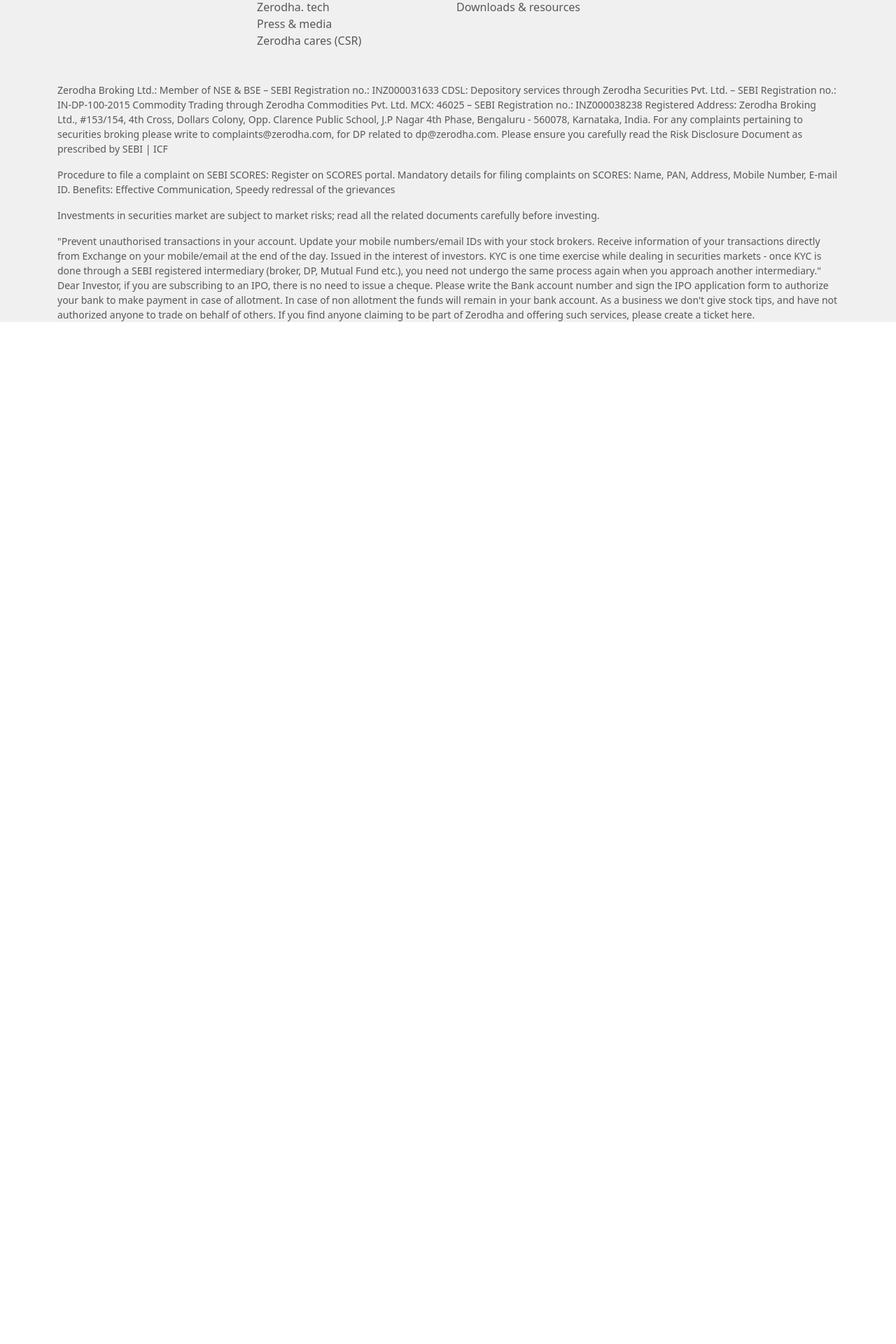
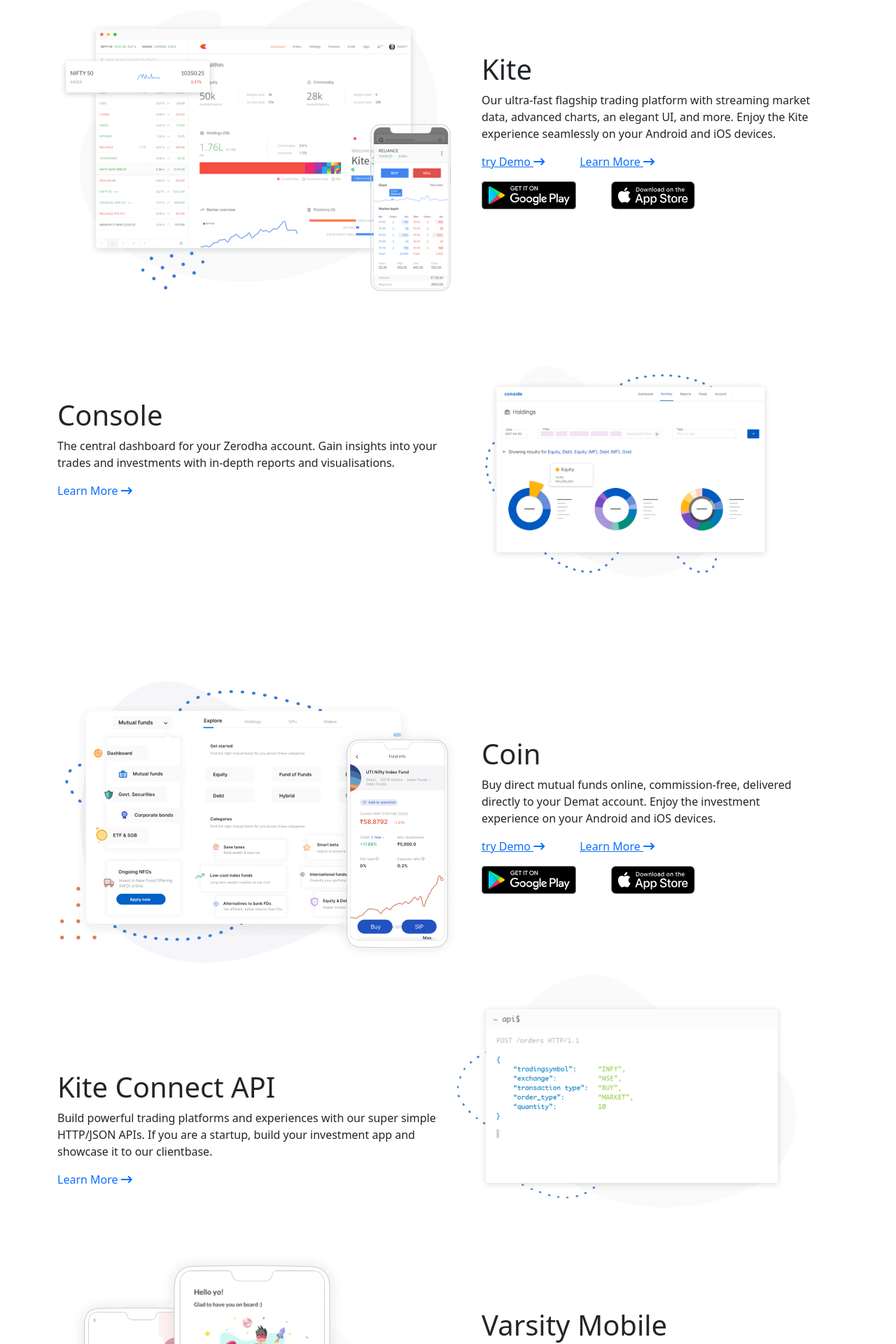
Before and after one commit to Harshit-Webworld1515/zerodha-clone, a React (Vite) app in the folder frontend/: page /product in a window 1280 px wide. Shown: the part 380-2300 px from the top of the page at 70% size. Before the commit the page ends 856 px from the top, so only its background shows below. Built offline with nearby package versions, Linux system fonts and the light colour scheme.

Commit message:
feat: build product page with trading platforms and investment tools

```diff
--- a/frontend/src/landing_page/products/ProductPage.jsx
+++ b/frontend/src/landing_page/products/ProductPage.jsx
@@ -1,9 +1,68 @@
 import React from 'react'
+import Hero from './Hero';
+import LeftSection from './LeftSection';
+import RightSection from './RightSection';
+import Universe from './Universe';
 
 function ProductPage() {
     return (
-        <h1>ProductPage</h1>
-     );
+        <>
+            <Hero />
+            <LeftSection
+                imageURL="media/images/kite.png"
+                productName="Kite"
+                productDescription="Our ultra-fast flagship trading platform with streaming market data, advanced charts, an elegant UI, and more. Enjoy the Kite experience seamlessly on your Android and iOS devices."
+                tryDemo=""
+                learnMore=""
+                googlePlay=""
+                appStore=""
+            />
+            <RightSection
+                imageURL="media/images/console.png"
+                productName="Console"
+                productDescription="The central dashboard for your Zerodha account. Gain
+insights into your trades and investments with in-depth
+reports and visualisations."
+                learnMore=""
+            />
+            <LeftSection
+                imageURL="media/images/coin.png"
+                productName="Coin"
+                productDescription="Buy direct mutual funds online, commission-free, delivered directly to
+your Demat account. Enjoy the investment experience on your Android
+and iOS devices."
+                tryDemo=""
+                learnMore=""
+                googlePlay=""
+                appStore=""
+            />
+            <RightSection
+                imageURL="media/images/kiteconnect.png"
+                productName="Kite Connect API"
+                productDescription="Build powerful trading platforms and experiences with
+our super simple HTTP/JSON APIs. If you are a startup,
+build your investment app and showcase it to our
+clientbase."
+                learnMore=""
+            />
+            <LeftSection
+                imageURL="media/images/varsity.png"
+                productName="Varsity Mobile"
+                productDescription="An easy to grasp, collection of stock market lessons with in-depth
+coverage and illustrations. Content is broken down into bite-size cards
+to help you learn on the go."
+                tryDemo=""
+                learnMore=""
+                googlePlay=""
+                appStore=""
+            />
+            <p className="text-center">
+                Want to know more about our technology stack? Check out the Zerodha. tech
+                blog.
+            </p>
+            <Universe />
+        </>
+    );
 }
 
 export default ProductPage;
```
